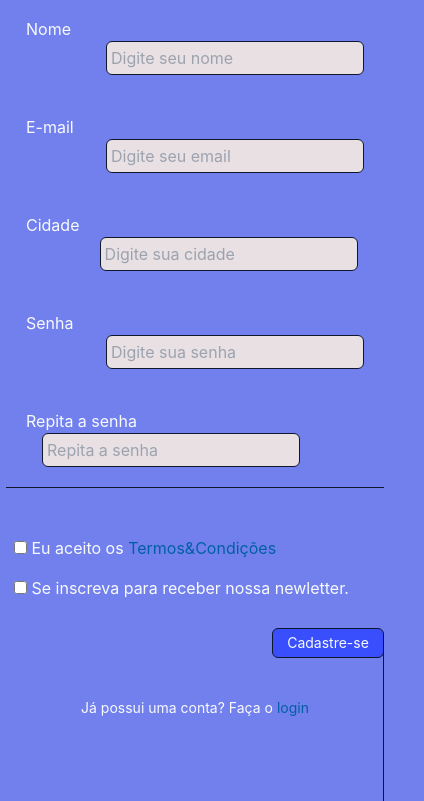
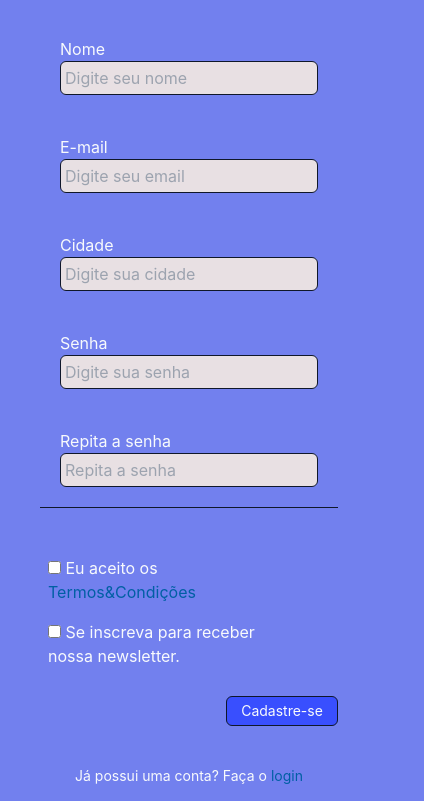
Before and after one commit to Vinicius-Boschi/Fintech, a website built with Vite: page src/index.html in a window 390 px wide. Shown: the part 131-932 px from the top of the page, 424 px wide, since content can reach past the window. Built offline with nearby package versions, Linux system fonts and the light colour scheme.

Commit message:
Adicionando a responsividade

```diff
--- a/src/index.html
+++ b/src/index.html
@@ -5,7 +5,7 @@
     <meta http-equiv="X-UA-Compatible" content="IE=edge">
     <meta name="viewport" content="width=device-width, initial-scale=1.0">
     <link rel="stylesheet" href="css/tailwind.css">
-    <title>Fintech</title>
+    <title>Fintech Cadastro</title>
 </head>
 <body class="bg-background flex justify-center">
 
@@ -15,38 +15,38 @@
             <p class="text-sm">Crie sua conta e tenha acesso exclusivo ao nosso site.</p>
         </div>
 
-        <div class="md:flex itemns-center">
-            <form action="#" method="#" class="text-slate-900 flex flex-col pt-5">
+        <div class="flex items-center">
+            <form action="#" method="#" class="text-slate-900 grid pt-5 phone:basis-0 tablet:basis-0 note:basis-0">
                 <label class="text-slate-50 p-5" for="name">
                     Nome
-                    <input class="bg-input p-1 rounded-md border border-slate-900 ml-20" type="text" name="name" id="name" placeholder="Digite seu nome" required>
+                    <input class="bg-input p-1 rounded-md border border-slate-900 ml-20 phone:ml-0 tablet:ml-0 note:ml-0" type="text" name="name" id="name" placeholder="Digite seu nome" required>
                 </label>
 
                 <label class="text-slate-50 p-5" for="email">
                     E-mail
-                    <input class="bg-input p-1 rounded-md border border-slate-900 ml-20" type="email" name="email" id="email" placeholder="Digite seu email" required>
+                    <input class="bg-input p-1 rounded-md border border-slate-900 ml-20 phone:ml-0 tablet:ml-0 note:ml-0" type="email" name="email" id="email" placeholder="Digite seu email" required>
                 </label>
 
                 <label class="text-slate-50 p-5" for="city">
                     Cidade
-                    <input class="bg-input p-1 rounded-md border border-slate-900 ml-[4.6rem]" type="text" name="city" id="city" placeholder="Digite sua cidade" required>
+                    <input class="bg-input p-1 rounded-md border border-slate-900 ml-[4.6rem] phone:ml-0 tablet:ml-0 note:ml-0" type="text" name="city" id="city" placeholder="Digite sua cidade" required>
                 </label>
 
                 <label class="text-slate-50 p-5" for="password">
                     Senha
-                    <input class="bg-input p-1 rounded-md border border-slate-900 ml-20" type="password" name="password" id="password" placeholder="Digite sua senha" required minlength="8">
+                    <input class="bg-input p-1 rounded-md border border-slate-900 ml-20 phone:ml-0 tablet:ml-0 note:ml-0" type="password" name="password" id="password" placeholder="Digite sua senha" required minlength="8">
                 </label>
 
                 <label class="text-slate-50 p-5" for="password">
                     Repita a senha
-                    <input class="bg-input p-1 rounded-md border border-slate-900 ml-4" type="password" name="password" id="rptpassword" placeholder="Repita a senha" required minlength="8">
+                    <input class="bg-input p-1 rounded-md border border-slate-900 ml-4 phone:ml-0 tablet:ml-0 note:ml-0" type="password" name="password" id="rptpassword" placeholder="Repita a senha" required minlength="8">
                 </label>
 
                 <div class="w-full border-t border-slate-900"></div>
 
-                <div class="text-slate-50 pt-10 flex flex-col">
+                <div class="text-slate-50 pt-10 flex flex-col phone:w-[17rem] tablet:w-[130%]">
                     <label for="terms" class="p-2">
-                        <input type="checkbox" name="terms" id="terms">
+                        <input type="checkbox" name="terms" id="terms" class="cursor-pointer">
                         Eu aceito os
                         <span class="text-terms hover:text-hoverTerms">
                             <a href="#">
@@ -55,8 +55,8 @@
                         </span>
                     </label>
                     <label for="newsletter" class="p-2">
-                        <input type="checkbox" name="newsletter" id="newsletter">
-                        Se inscreva para receber nossa newletter.
+                        <input type="checkbox" name="newsletter" id="newsletter" class="cursor-pointer">
+                        Se inscreva para receber nossa newsletter.
                     </label>
                 </div>
 
@@ -71,10 +71,10 @@
                 </div>
             </form>
 
-            <div class="h-screen border-r border-slate-900 p-1 -mt-20"></div>
+            <div class="h-screen border-r border-slate-900 p-1 -mt-20 phone:hidden tablet:hidden"></div>
 
-            <div class="flex flex-col justify-end">
-                <img class="-mt-28 m-10 h-screen border-transparent" src="img/money_picture.png" alt="money picture">
+            <div class="flex flex-col justify-end phone:hidden tablet:hidden">
+                <img class="-mt-28 m-10 h-screen" src="img/money_picture.png" alt="money picture">
             </div>
         </div>
     </main>
--- a/tailwind.config.js
+++ b/tailwind.config.js
@@ -11,6 +11,11 @@ module.exports = {
         hoverButton: '#011CFF',
         hoverTerms: '#093CA3'
       },
+      screens: {
+        'phone': {'min': '375px', 'max': '480px'},
+        'tablet': {'min': '481px', 'max': '768px'},
+        'note': {'min': '769px', 'max': '1279px'}
+      }
     },
   },
   plugins: [],
```
